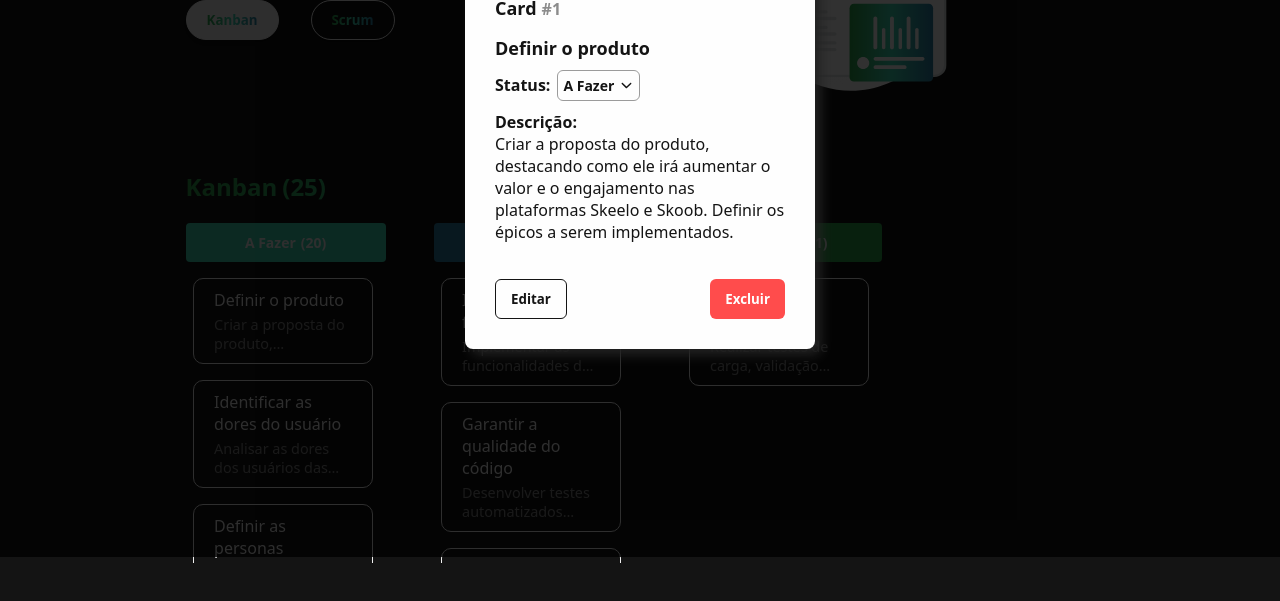
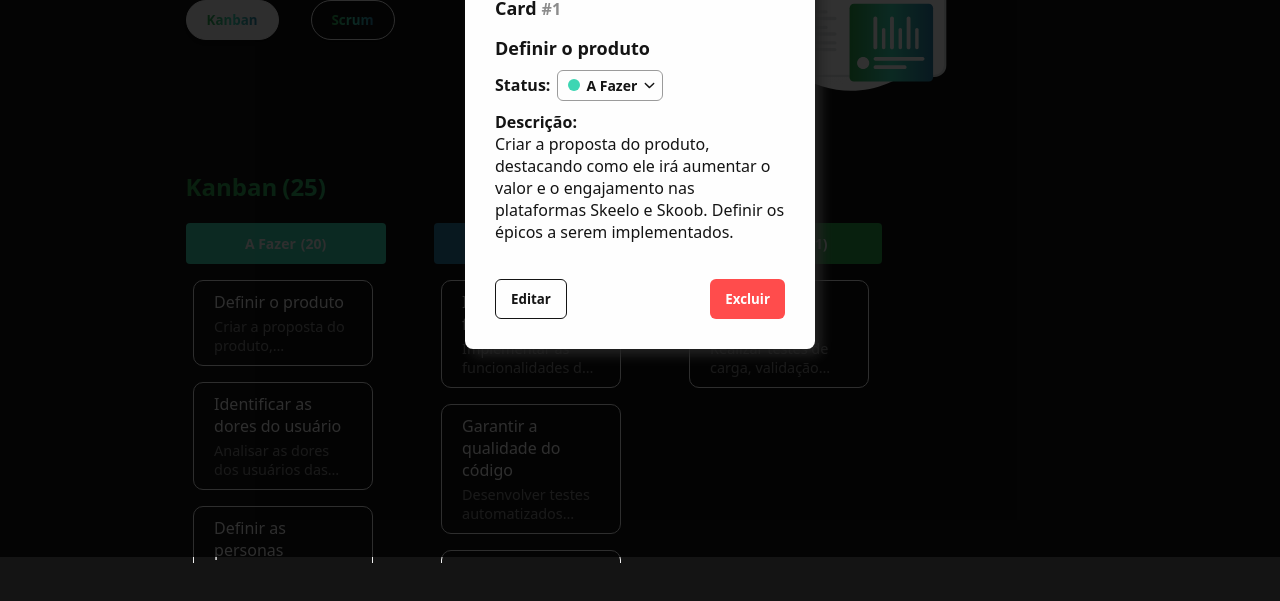
Before and after one commit to eliscmattosinho/Board-de-Desenvolvimento, a React (Create React App) app: page /Board-de-Desenvolvimento/boards in a window 1280 px wide. Both pictures are taken after a click on the element 283 px from the left and 564 px from the top of the page. Shown: the part 243-844 px from the top of the page. Built offline with nearby package versions, Linux system fonts and the light colour scheme.

Commit message:
feat(StatusDropdown): show colored status circles in select and dropdown
- Display the correct status color in the closed select and open dropdown.
- Use CSS variables for dynamic background and border colors.

```diff
--- a/src/components/Board/Column/Column.css
+++ b/src/components/Board/Column/Column.css
@@ -38,3 +38,25 @@
 .item.task-item {
   transition: transform 0.2s ease, margin 0.2s ease;
 }
+
+/* Título da coluna */
+.col-title-board {
+  background: var(--col-bg, transparent);
+  border: 1px solid var(--col-border, transparent);
+}
+
+/* Círculo */
+.col-circle {
+  background: var(--col-bg, transparent);
+  border: 2px solid var(--col-border, transparent);
+  display: inline-block;
+  width: 12px;
+  height: 12px;
+  border-radius: 50%;
+  margin-right: 6px;
+}
+
+.custom-dropdown .col-circle {
+  background: var(--col-bg, transparent);
+  border: 2px solid var(--col-border, transparent);
+}
--- a/src/components/Board/Column/Column.jsx
+++ b/src/components/Board/Column/Column.jsx
@@ -1,11 +1,15 @@
 import React, { useState } from "react";
 import TaskItem from "./TaskItem";
 import { CiCirclePlus } from "react-icons/ci";
+import { columnStyles } from "../../../constants/columnStyles";
 import "./Column.css";
 
 function Column({ id, title, className, onDrop, onDragOver, tasks, onTaskClick, onDragStart }) {
   const [dragOverIndex, setDragOverIndex] = useState(null);
   const [dragPosition, setDragPosition] = useState(null);
+
+  const colKey = className.split(" ")[1];
+  const colStyle = columnStyles[colKey] || { bg: "transparent", border: "transparent" };
 
   const handleDropTask = (e, targetTaskId, position = null) => {
     e.preventDefault();
@@ -29,18 +33,27 @@ function Column({ id, title, className, onDrop, onDragOver, tasks, onTaskClick,
   };
 
   return (
-    <div className={`col-board ${className}`} id={id}>
+    <div
+      className={`col-board ${className}`}
+      id={id}
+      style={{
+        "--col-bg": colStyle.bg,
+        "--col-border": colStyle.border
+      }}
+    >
       <div
         className="title-col-board"
         onDrop={(e) => handleDropTask(e, null)}
         onDragOver={(e) => e.preventDefault()}
       >
-        <h4 className={`col-title-board ${className.split(" ")[1]}`}>
-          {title}<span className="task-counter">({tasks.length})</span>
+        <h4 className="col-title-board">
+          {title}
+          <span className="task-counter">({tasks.length})</span>
         </h4>
       </div>
 
-      <div className={`col-items ${className.split(" ")[1]}-items ${tasks.length === 0 ? "none" : ""}`}>
+      {/* Tasks list */}
+      <div className={`col-items ${colKey}-items ${tasks.length === 0 ? "none" : ""}`}>
         {tasks.map((task) => (
           <React.Fragment key={task.id}>
             {dragOverIndex === task.id && dragPosition === "above" && (
@@ -63,9 +76,7 @@ function Column({ id, title, className, onDrop, onDragOver, tasks, onTaskClick,
         ))}
 
         {/* Placeholder para coluna vazia */}
-        {tasks.length === 0 && (
-          <div className={`task-placeholder active`}></div>
-        )}
+        {tasks.length === 0 && <div className="task-placeholder active"></div>}
       </div>
 
       {/* Ícone "+" se a coluna estiver vazia */}
--- a/src/components/StatusDropdown.jsx
+++ b/src/components/StatusDropdown.jsx
@@ -1,6 +1,7 @@
 import React, { useState, useRef, useEffect } from "react";
 import { createPortal } from "react-dom";
 import { IoIosArrowDown } from "react-icons/io";
+import { columnStyles } from "../constants/columnStyles";
 
 export default function StatusDropdown({ columns, currentColumnId, onSelect }) {
   const [open, setOpen] = useState(false);
@@ -14,8 +15,9 @@ export default function StatusDropdown({ columns, currentColumnId, onSelect }) {
       if (triggerRef.current && triggerRef.current.contains(e.target)) return;
       if (menuRef.current && !menuRef.current.contains(e.target)) setOpen(false);
     };
-    const handleKey = (e) => { if (e.key === "Escape") setOpen(false); };
-
+    const handleKey = (e) => {
+      if (e.key === "Escape") setOpen(false);
+    };
     document.addEventListener("mousedown", handleClickOutside);
     document.addEventListener("keydown", handleKey);
     return () => {
@@ -47,8 +49,14 @@ export default function StatusDropdown({ columns, currentColumnId, onSelect }) {
     };
   }, [open]);
 
+  const currentCol = columns.find((c) => c.id === currentColumnId);
+  const colKey = currentCol?.className?.split(" ")[1];
+  const colStyle = columnStyles[colKey] || { bg: "transparent", border: "transparent" };
+
     // Só renderiza o portal quando open e coords calculadas
-  const menu = open && coords ? createPortal(
+  const menu =
+    open && coords
+      ? createPortal(
           <div
             ref={menuRef}
             className="dropdown-options-portal"
@@ -61,21 +69,39 @@ export default function StatusDropdown({ columns, currentColumnId, onSelect }) {
             }}
             role="menu"
           >
-      {columns.map((col) => (
+            {columns.map((col) => {
+              const key = col.className.split(" ")[1];
+              const styleVars = columnStyles[key] || { bg: "transparent", border: "transparent" };
+              return (
                 <div
                   key={col.id}
                   className="dropdown-option"
                   role="menuitem"
                   tabIndex={0}
-          onClick={() => { onSelect(col.id); setOpen(false); }}
-          onKeyDown={(e) => { if (e.key === "Enter") { onSelect(col.id); setOpen(false); } }}
+                  onClick={() => {
+                    onSelect(col.id);
+                    setOpen(false);
+                  }}
+                  onKeyDown={(e) => {
+                    if (e.key === "Enter") {
+                      onSelect(col.id);
+                      setOpen(false);
+                    }
+                  }}
+                  style={{
+                    "--col-bg": styleVars.bg,
+                    "--col-border": styleVars.border,
+                  }}
                 >
+                  <span className="col-circle"></span>
                   {col.title}
                 </div>
-      ))}
+              );
+            })}
           </div>,
           document.body
-  ) : null;
+        )
+      : null;
 
   return (
     <>
@@ -86,8 +112,18 @@ export default function StatusDropdown({ columns, currentColumnId, onSelect }) {
           aria-haspopup="true"
           aria-expanded={open}
         >
-          {columns.find(col => col.id === currentColumnId)?.title || "Selecione"}
-          <IoIosArrowDown size={15} className={`dropdown-icon ${open ? "open" : ""}`} />
+          <span
+            className="col-circle"
+            style={{
+              "--col-bg": colStyle.bg,
+              "--col-border": colStyle.border,
+            }}
+          ></span>
+          {currentCol?.title || "Selecione"}
+          <IoIosArrowDown
+            size={15}
+            className={`dropdown-icon ${open ? "open" : ""}`}
+          />
         </div>
       </div>
       {menu}
--- /dev/null
+++ b/src/constants/columnStyles.js
@@ -0,0 +1,7 @@
+export const columnStyles = {
+  todo: { bg: "#3DD6B3", border: "transparent" },
+  progress: { bg: "#2C7FA3", border: "transparent" },
+  done: { bg: "#2DA44A", border: "transparent" },
+  backlog: { bg: "transparent", border: "#2C7FA3" },
+  review: { bg: "transparent", border: "#2DA44A" }
+};
--- a/src/pages/Boards.css
+++ b/src/pages/Boards.css
@@ -157,26 +157,6 @@ p.btn-title {
     font-size: 14px;
 }
 
-.col-title-board.todo {
-    background: #3DD6B3;
-}
-
-.col-title-board.progress {
-    background: #2C7FA3;
-}
-
-.col-title-board.done {
-    background: #2DA44A;
-}
-
-.col-title-board.backlog {
-    border: 1px solid #2C7FA3;
-}
-
-.col-title-board.review {
-    border: 1px solid #2DA44A;
-}
-
 .col-items {
     display: flex;
     flex-direction: column;
```
Lines whose indentation alone changed are shown as unchanged.
